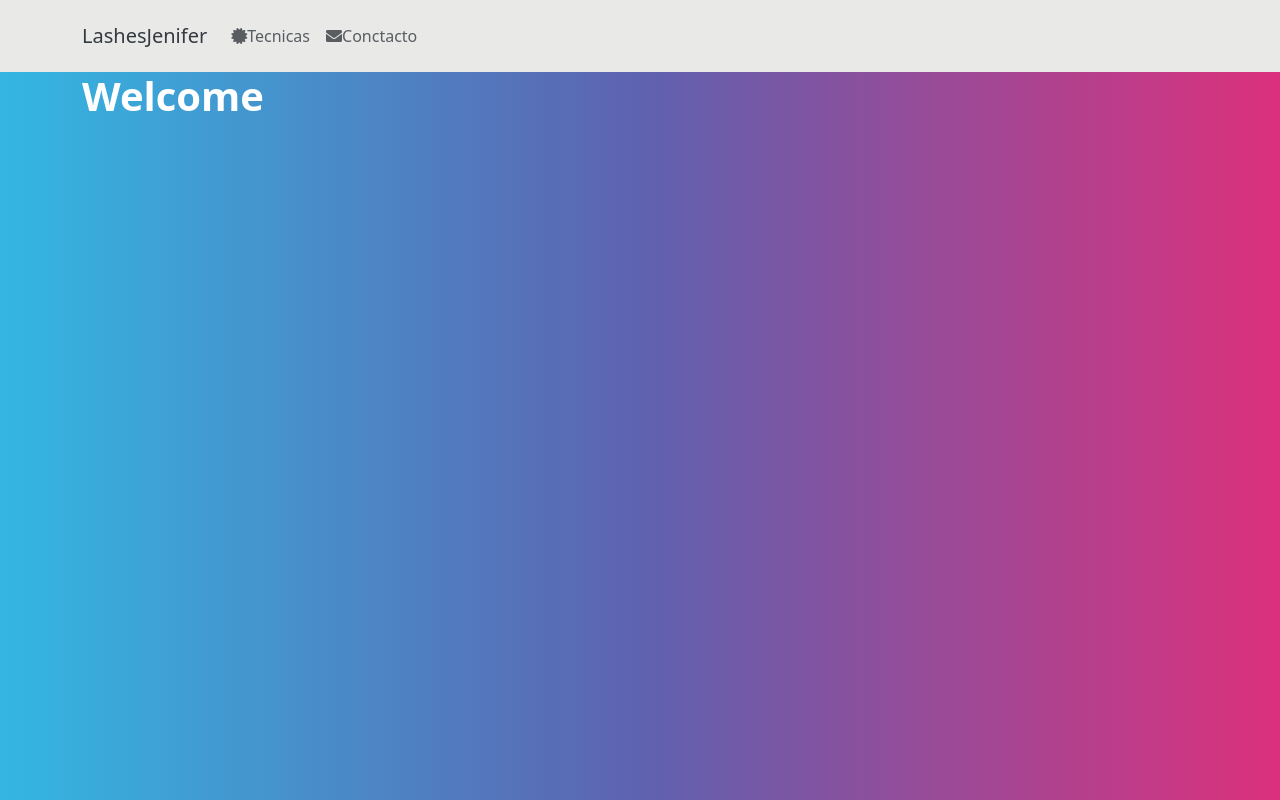
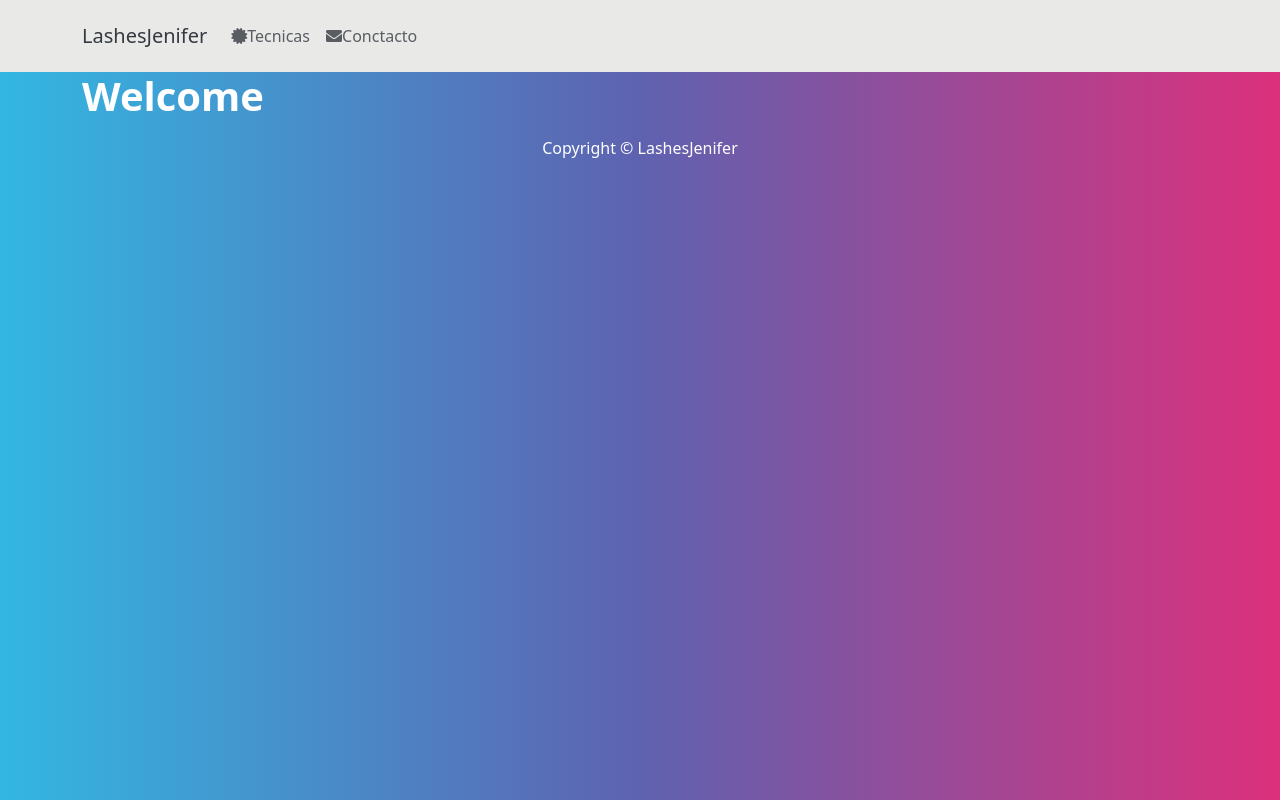
Before and after one commit to tiburciomzt/Lashes-Jenifer, a React (Create React App) app in the folder frontend/: page / in a window 1280 px wide. Built offline with nearby package versions, Linux system fonts and the light colour scheme.

Commit message:
footer component

```diff
--- a/frontend/src/components/Footer.js
+++ b/frontend/src/components/Footer.js
@@ -1,10 +1,15 @@
 import React from 'react'
+import { Container, Row, Col } from 'react-bootstrap'
 
 function Footer() {
     return (
-        <div>
-
-        </div>
+        <footer className='text-center'>
+            <Container>
+                <Row>
+                    <Col>Copyright &copy; LashesJenifer</Col>
+                </Row>
+            </Container>
+        </footer>
     )
 }
 
```
